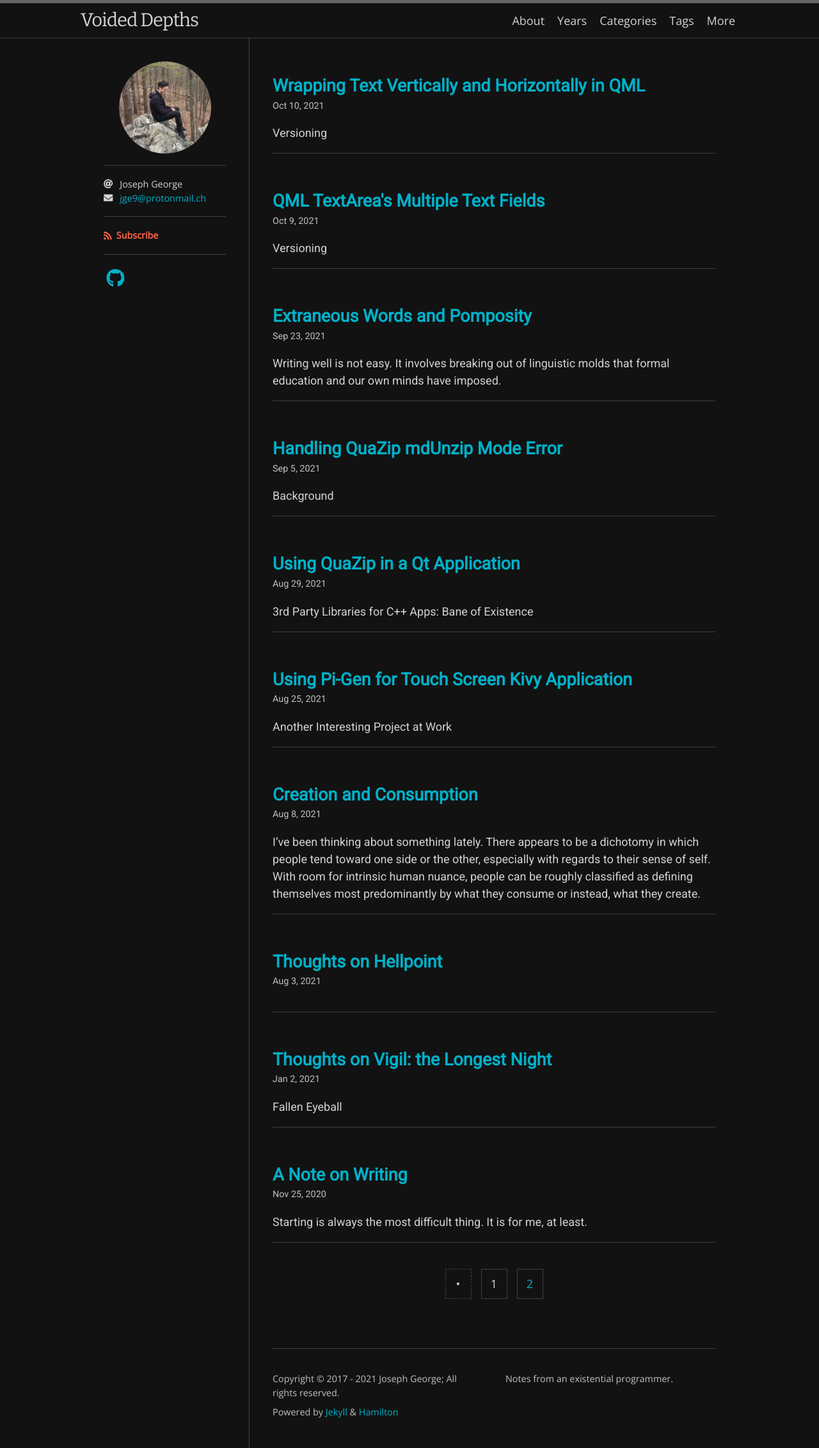
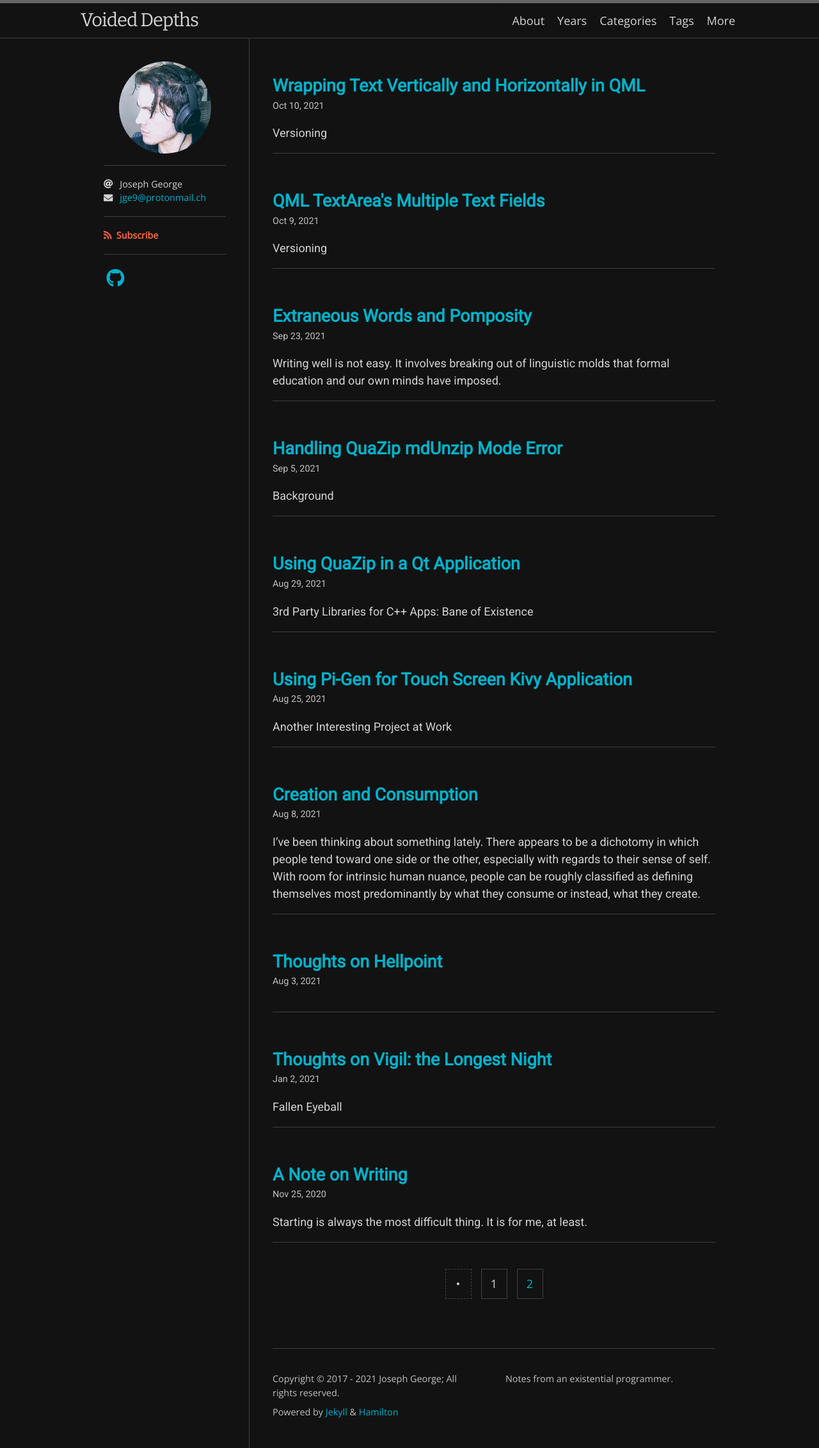
Before and after one commit to lvoid/lvoid.github.io, a Jekyll site: the page built from index.html, in a window 1280 px wide. Shown: the whole page at 64% size. Built offline with Jekyll 4.4.1, drawn with Linux system fonts in a browser that asks for light colours; nearby versions of some CDN libraries; the list of posts is cut into pages by our own code.

Commit message:
Update _config.yml

```diff
--- a/_config.yml
+++ b/_config.yml
@@ -1,7 +1,7 @@
 title: Voided Depths
 description: Notes from an existential programmer.
 author: Joseph George
-avatar: /logo.jpeg
+avatar: /pro_pic2.jpg
 email: jge9@protonmail.ch
 
 plugins:
```
